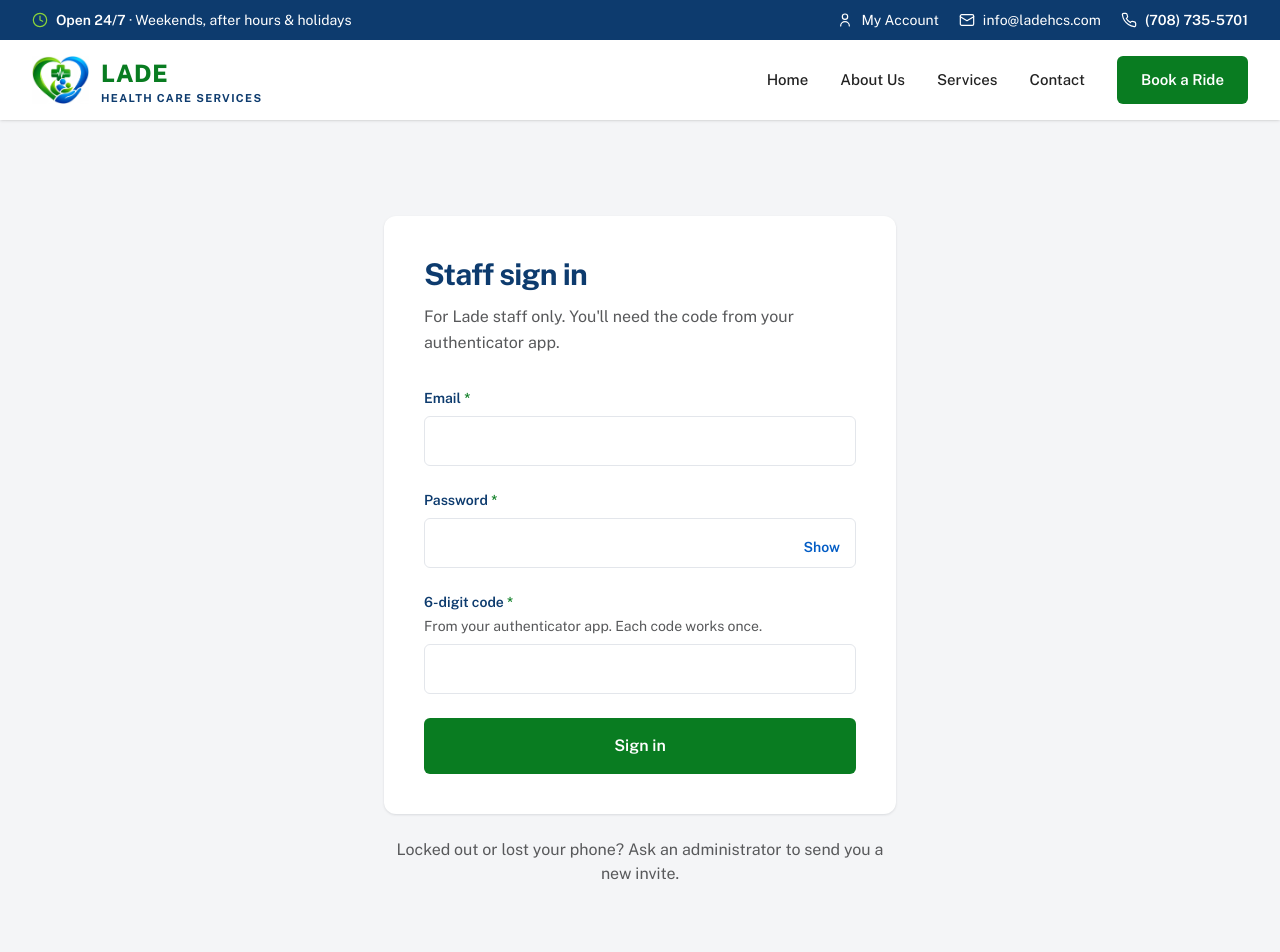
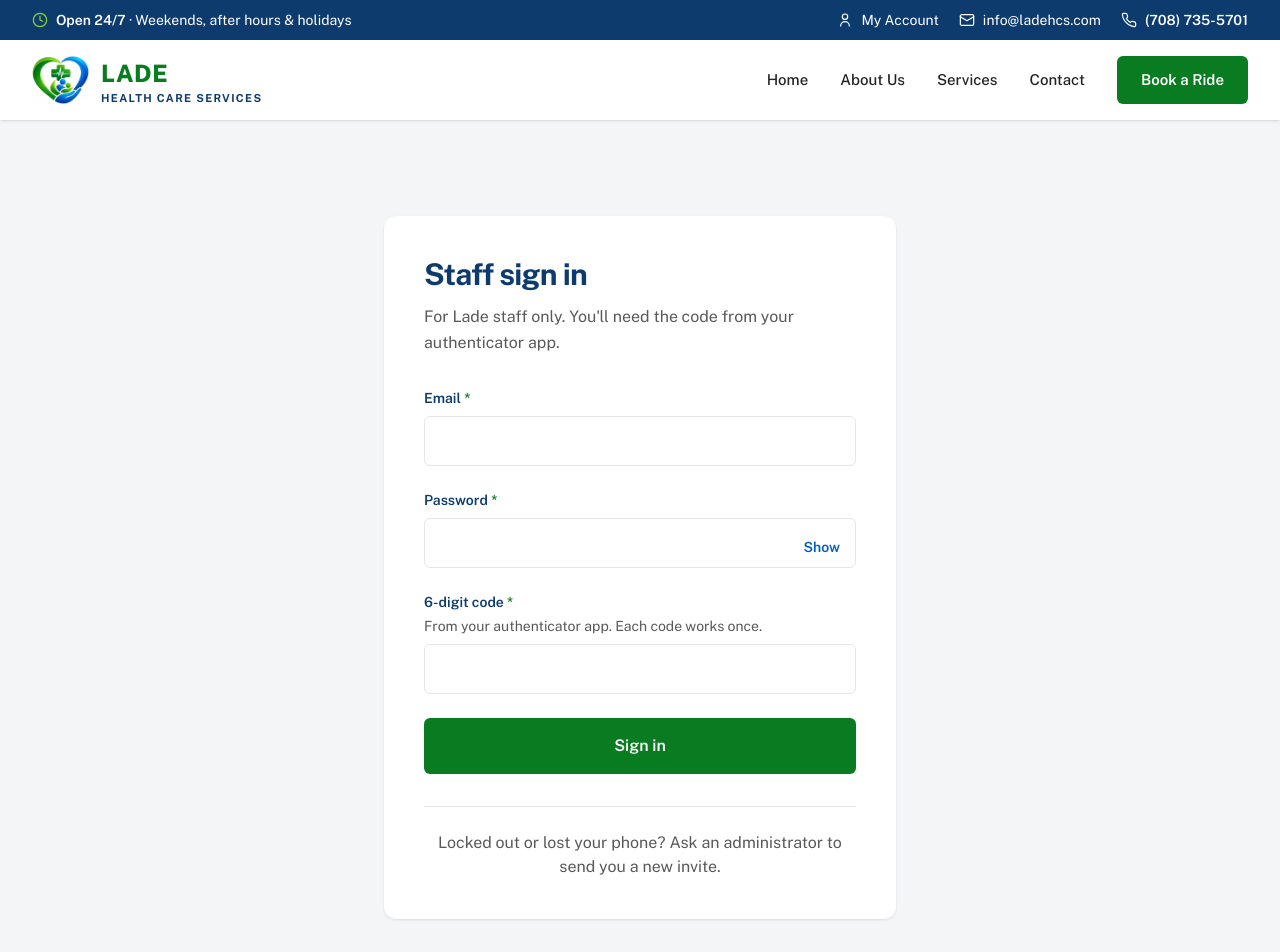
Before and after one commit to jevoncochran/lade-healthcare-services, a Next.js app: page /admin/login in a window 1280 px wide. Shown: the top 952 px of the page. Built offline with nearby package versions, Linux system fonts and the light colour scheme.

Commit message:
update AuthShell

```diff
--- a/src/components/account/AuthShell.tsx
+++ b/src/components/account/AuthShell.tsx
@@ -12,7 +12,7 @@ const AuthShell = ({
   title?: string;
   intro?: ReactNode;
   children: ReactNode;
-  /** Links under the card, e.g. "Already have an account? Sign in". */
+  /** Links at the bottom of the card, e.g. "Already have an account? Sign in". */
   footer?: ReactNode;
 }) => {
   return (
@@ -21,12 +21,18 @@ const AuthShell = ({
         <div className="mx-auto max-w-lg">
           <div className="card p-6 sm:p-10">
             {title && <h1 className="section-title text-3xl">{title}</h1>}
-            {intro && <p className="mt-3 leading-relaxed text-muted">{intro}</p>}
-            <div className={title || intro ? "mt-8" : undefined}>{children}</div>
+            {intro && (
+              <p className="mt-3 leading-relaxed text-muted">{intro}</p>
+            )}
+            <div className={title || intro ? "mt-8" : undefined}>
+              {children}
+            </div>
+            {footer && (
+              <div className="mt-8 space-y-2 border-t border-line pt-6 text-center text-muted">
+                {footer}
+              </div>
+            )}
           </div>
-          {footer && (
-            <div className="mt-6 space-y-2 text-center text-muted">{footer}</div>
-          )}
         </div>
       </div>
     </section>
```
